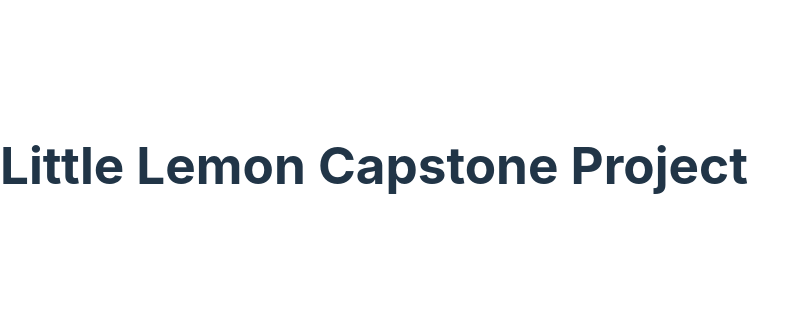
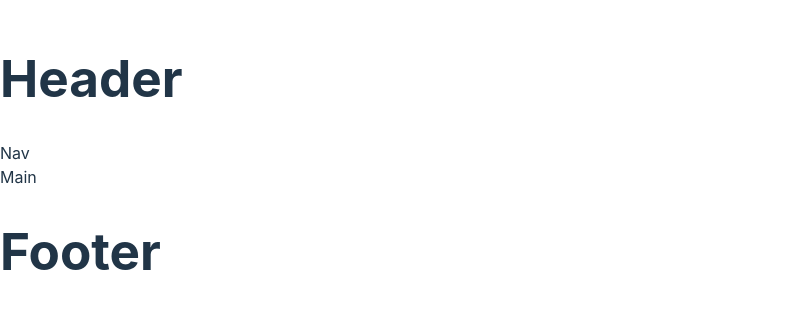
Before and after one commit to DonatellaC/little-lemon-coursera-capstone, a React (Vite) app: page / in a window 1280 px wide. Shown: the part 235-544 px from the top of the page, without its empty margins (0-809 px from the left). Built offline with nearby package versions, Linux system fonts and the light colour scheme.

Commit message:
feat: add components and logo images

```diff
--- a/src/App.jsx
+++ b/src/App.jsx
@@ -1,9 +1,16 @@
 import "./App.css";
+import Footer from "./components/Footer/Footer";
+import Header from "./components/Header/Header";
+import Main from "./components/Main/Main";
+import Nav from "./components/Nav/Nav";
 
 function App() {
   return (
     <>
-      <h1>Little Lemon Capstone Project</h1>
+      <Header />
+      <Nav />
+      <Main />
+      <Footer />
     </>
   );
 }
--- /dev/null
+++ b/src/components/Footer/Footer.jsx
@@ -0,0 +1,7 @@
+import "./Footer.css";
+
+const Footer = () => {
+  return <h1>Footer</h1>;
+};
+
+export default Footer;
--- /dev/null
+++ b/src/components/Header/Header.jsx
@@ -0,0 +1,11 @@
+import "./Header.css";
+
+const Header = () => {
+  return (
+    <>
+      <h1>Header</h1>
+    </>
+  );
+};
+
+export default Header;
--- /dev/null
+++ b/src/components/Main/Main.jsx
@@ -0,0 +1,7 @@
+import "./Main.css";
+
+const Main = () => {
+  return <div>Main</div>;
+};
+
+export default Main;
--- /dev/null
+++ b/src/components/Nav/Nav.jsx
@@ -0,0 +1,7 @@
+import "./Nav.css";
+
+const Nav = () => {
+  return <div>Nav</div>;
+};
+
+export default Nav;
```
Also changed, not shown: src/assets/images/logo-footer.png (added), src/assets/images/logo.png (added), src/components/Footer/Footer.css (added), src/components/Header/Header.css (added), src/components/Main/Main.css (added), src/components/Nav/Nav.css (added).
